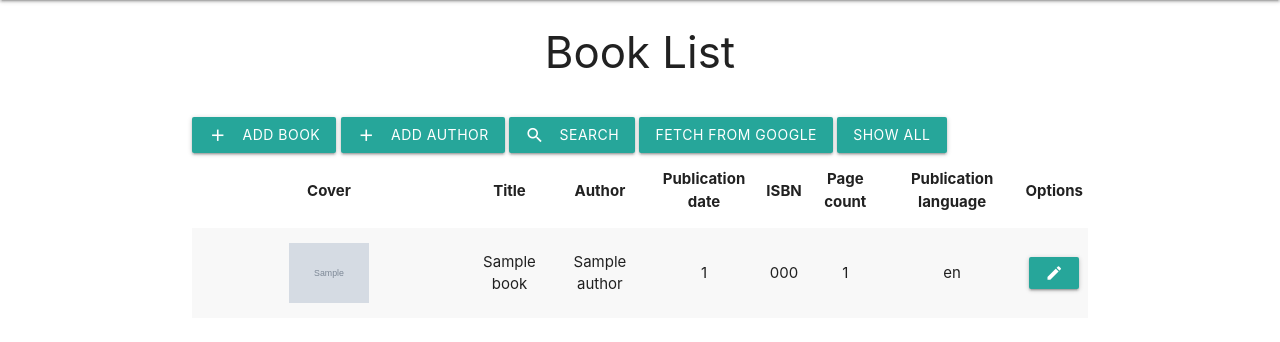
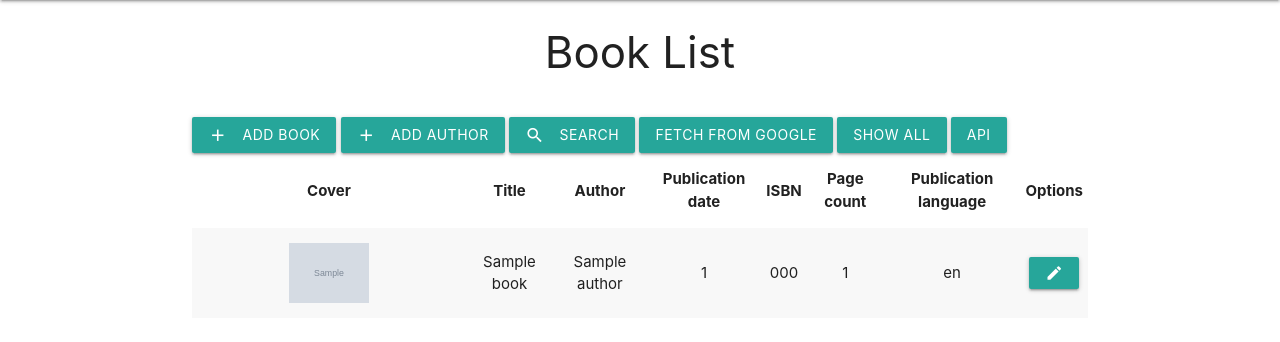
Before and after one commit to dominiika/booklist, a Django app: page /books/ in a window 1280 px wide. Shown: the part 64-406 px from the top of the page. Run offline with Django 3.2, Linux system fonts and the light colour scheme; tables that the repository leaves empty hold one stand-in row (Sample ...).

Commit message:
Add API button

```diff
--- a/book/templates/book/index.html
+++ b/book/templates/book/index.html
@@ -11,7 +11,7 @@
   <a class="waves-effect waves-light btn modal-trigger" href="#search_modal"><i class="material-icons left">search</i>Search</a>
   <a class="waves-effect waves-light btn" href="{% url 'fetch' %}">Fetch from Google</a>
   <a class="waves-effect waves-light btn" href="{% url 'book-list' %}">Show all</a>
-
+  <a class="waves-effect waves-light btn" href="{% url 'book-list-rest' %}">API</a>
 
   <table class="highlight striped centered responsive-table">
     <thead>
```
